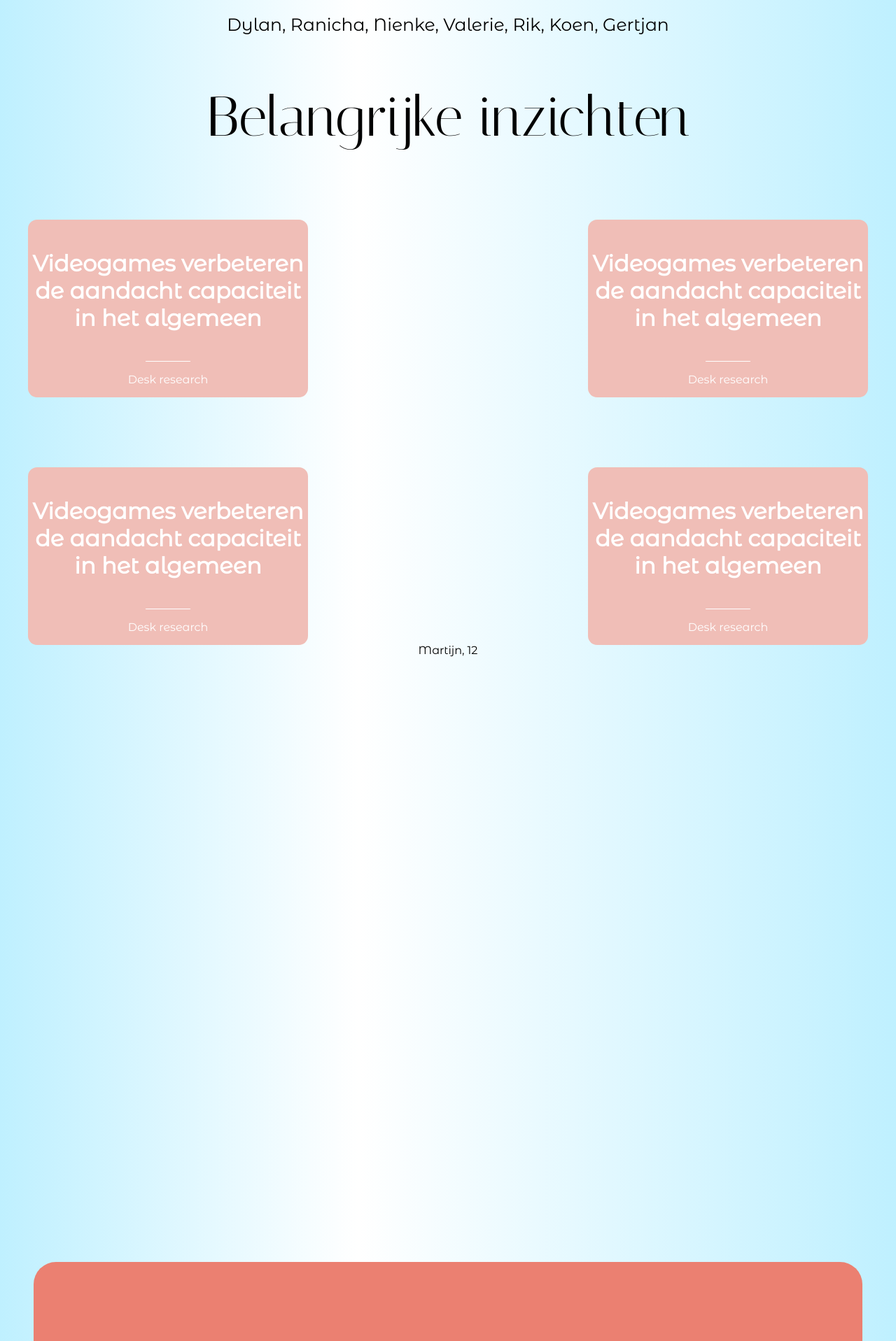
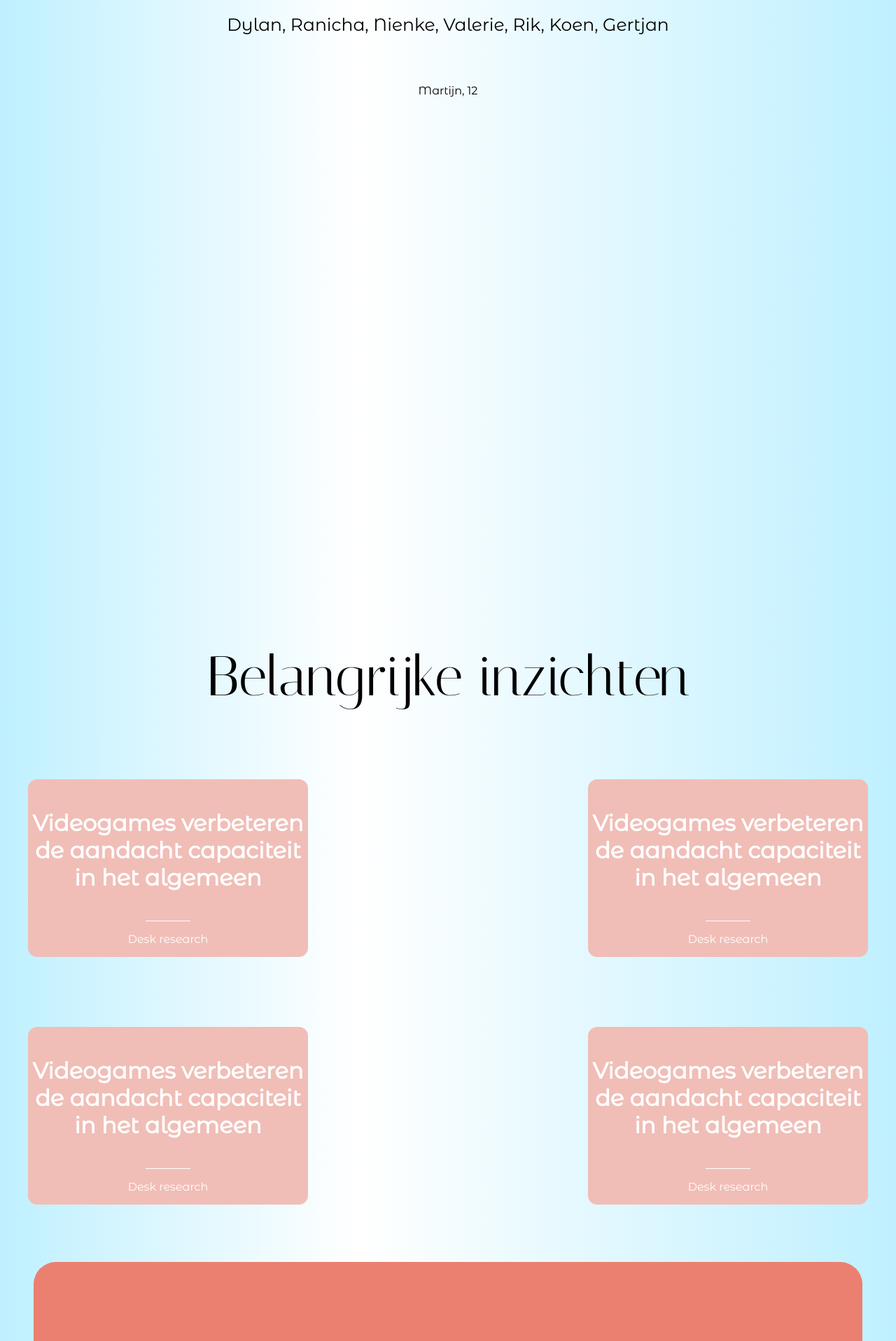
Before and after one commit to koen-benne/esportslamas-onepager, a React (Create React App) app: page / in a window 1280 px wide. Shown: the part 680-2597 px from the top of the page at 70% size. Built offline with nearby package versions, Linux system fonts and the light colour scheme.

Commit message:
Update App.js
Update App.js

```diff
--- a/src/App.js
+++ b/src/App.js
@@ -10,8 +10,8 @@ function App() {
     <div className="App">
       <Header/>
       <TeamBlock/>
+      <Persona/>
       <Insights/>
-      <Persona/>
       <TargetQuestionSection/>
     </div>
   );
```
